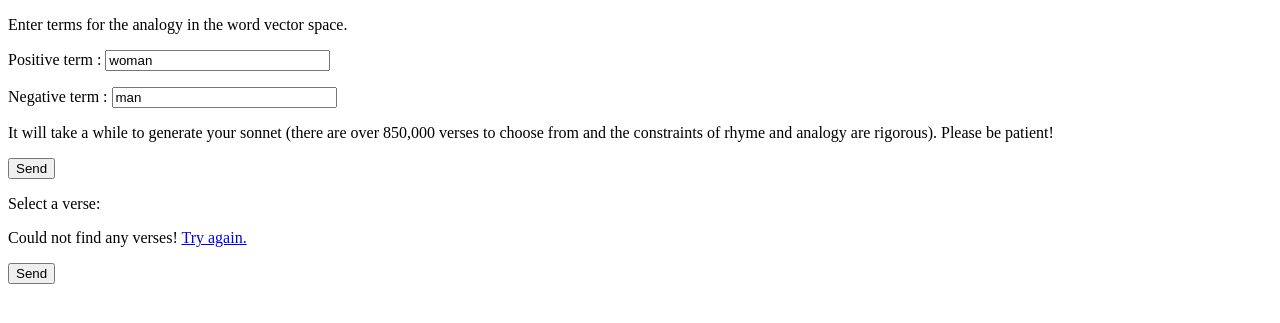
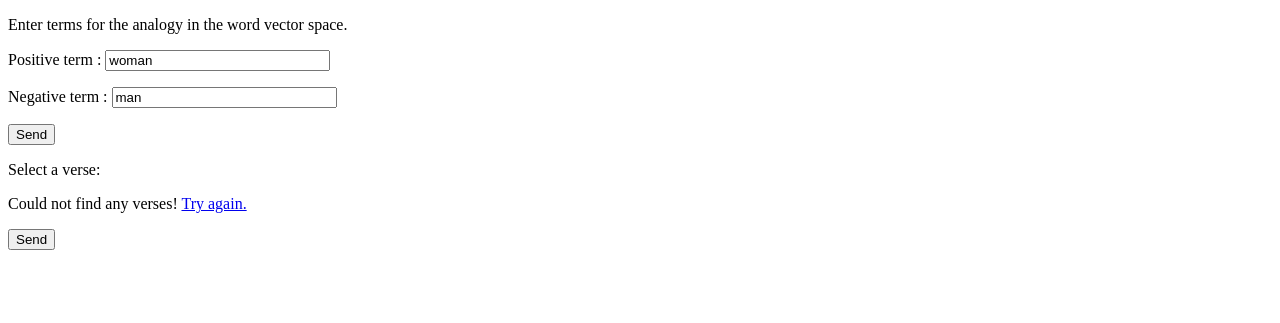
Before and after one commit to mbwolff/SonGenApp, a Flask app: template songen_en/songen/templates/setParams.html in a window 1280 px wide. Shown: the top 323 px of the page. Run offline with Flask 2, Linux system fonts and the light colour scheme; the template is opened without the code that fills it, so the values that code supplies are empty; parts of the project's set-up code (start-up, migrations or seed data) failed here and were passed over.

Commit message:
Update setParams.html

```diff
--- a/songen_en/songen/templates/setParams.html
+++ b/songen_en/songen/templates/setParams.html
@@ -8,9 +8,7 @@
     <p>Enter terms for the analogy in the word vector space.</p>
     {{ forms.input('Positive term', 'pos', 'woman') }}
     {{ forms.input('Negative term', 'neg', 'man') }}
-    <p>
-      It will take a while to generate your sonnet (there are over 850,000 verses to choose from and the constraints of rhyme and analogy are rigorous). Please be patient!
-    </p>
+
     {{ forms.hidden_input('last_verse', 0) }}
     {{ forms.hidden_input('message', 0) }}
     <input type="submit" value="Send">
```
